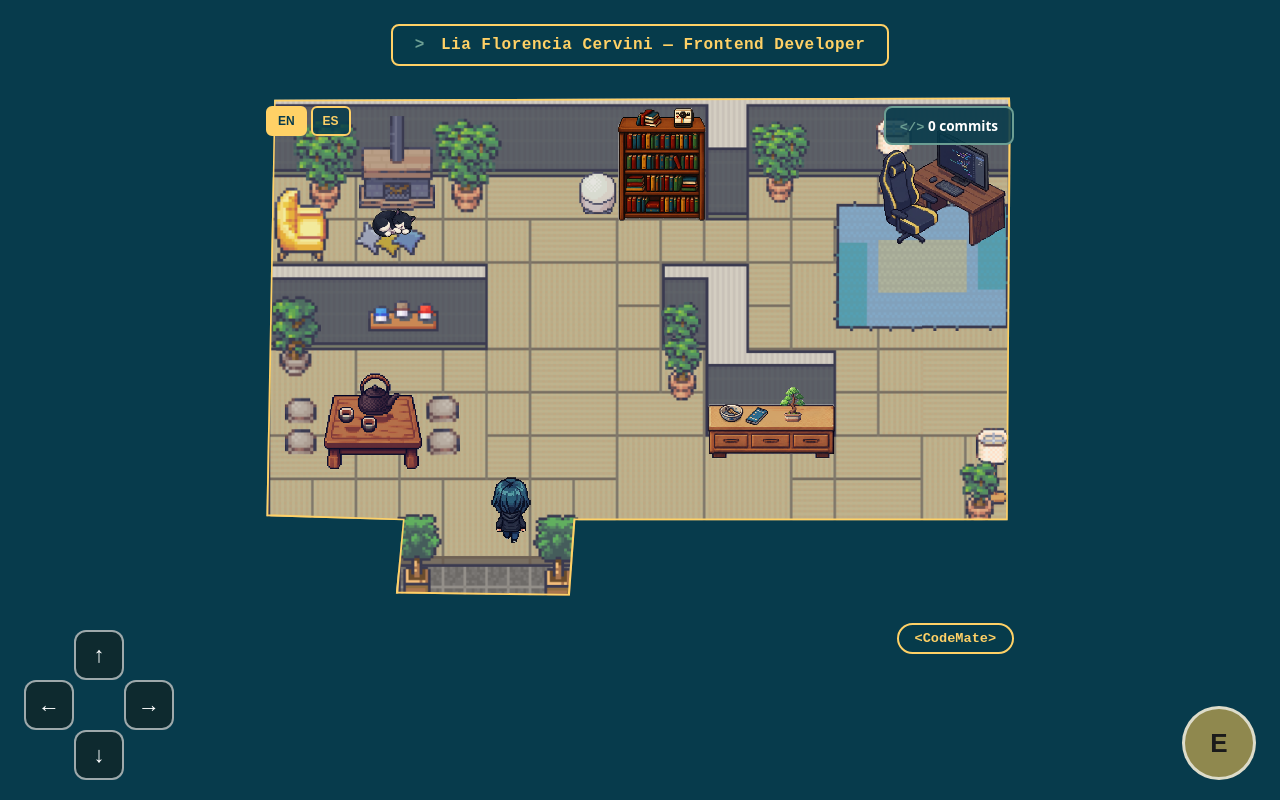
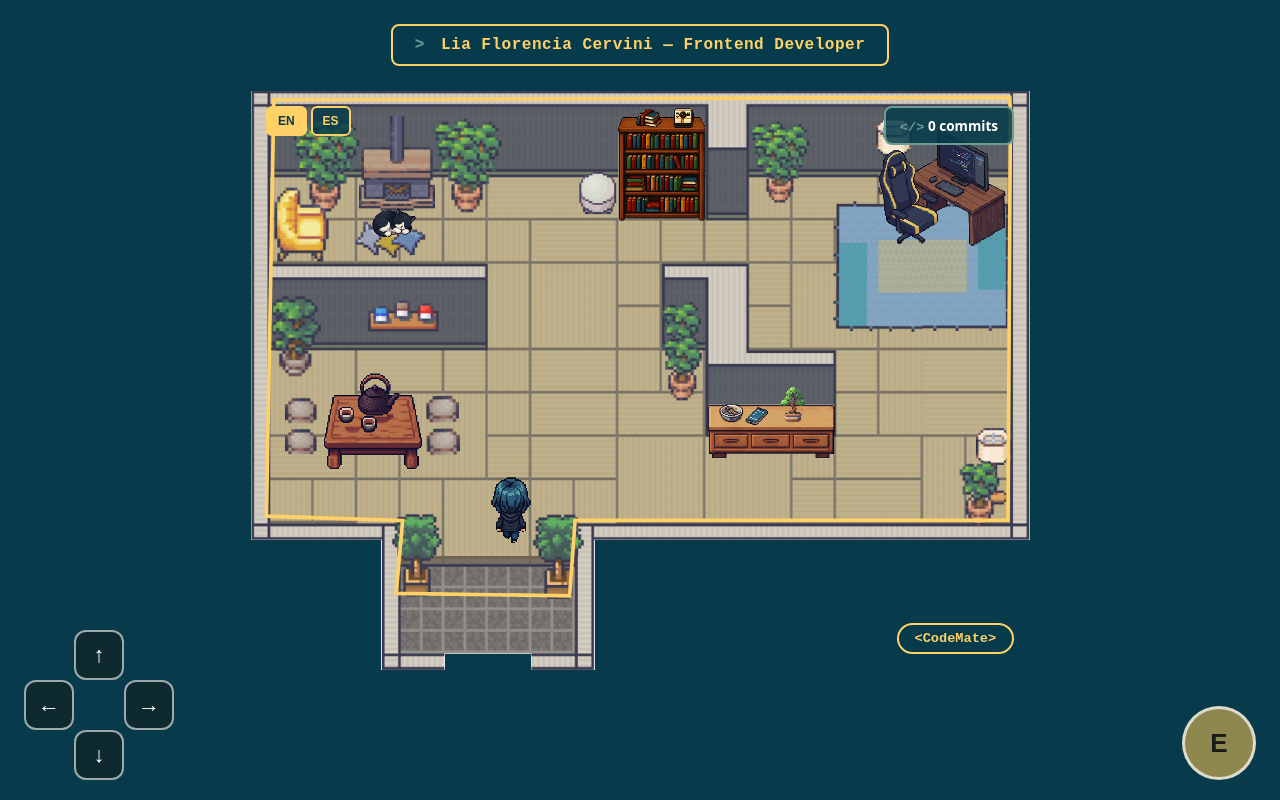
Before and after one commit to devCODEMATE/codemate-portfolio-room, a React (Vite) app: page / in a window 1280 px wide. Built offline with nearby package versions, Linux system fonts and the light colour scheme.

Commit message:
fix: raise z-index on hud-language and hud-commits above .room

```diff
--- a/src/components/Room/Room.css
+++ b/src/components/Room/Room.css
@@ -13,11 +13,7 @@
   background-repeat: no-repeat;
   image-rendering: pixelated;
   transform-origin: top left;
-  clip-path: polygon(
-    97.5% 4.5%, 97.1% 74.2%, 41.7% 74.2%,
-    41.0% 87.2%, 18.7% 86.8%, 19.6% 74.2%,
-    2.1% 73.5%, 3.1% 1.7%, 97.4% 1.3%
-  );
+  z-index: 9;
 }
 
 .room-outline {
@@ -242,9 +238,10 @@ kbd {
 }
 
 .hud-commits {
-  position: absolute;
+   position: absolute;
   top: 16px;
   right: 16px;
+  z-index: 15;
   background: rgba(7, 59, 76, 0.85);
   border: 2px solid #6b9e93;
   border-radius: 8px;
@@ -252,7 +249,7 @@ kbd {
   color: white;
   font-weight: bold;
   font-size: 0.85rem;
-  z-index: 5;
+
 }
 
 .commits-icon {
@@ -266,7 +263,7 @@ kbd {
   left: 16px;
   display: flex;
   gap: 4px;
-  z-index: 5;
+  z-index: 15;
 }
 
 .lang-btn {
```
